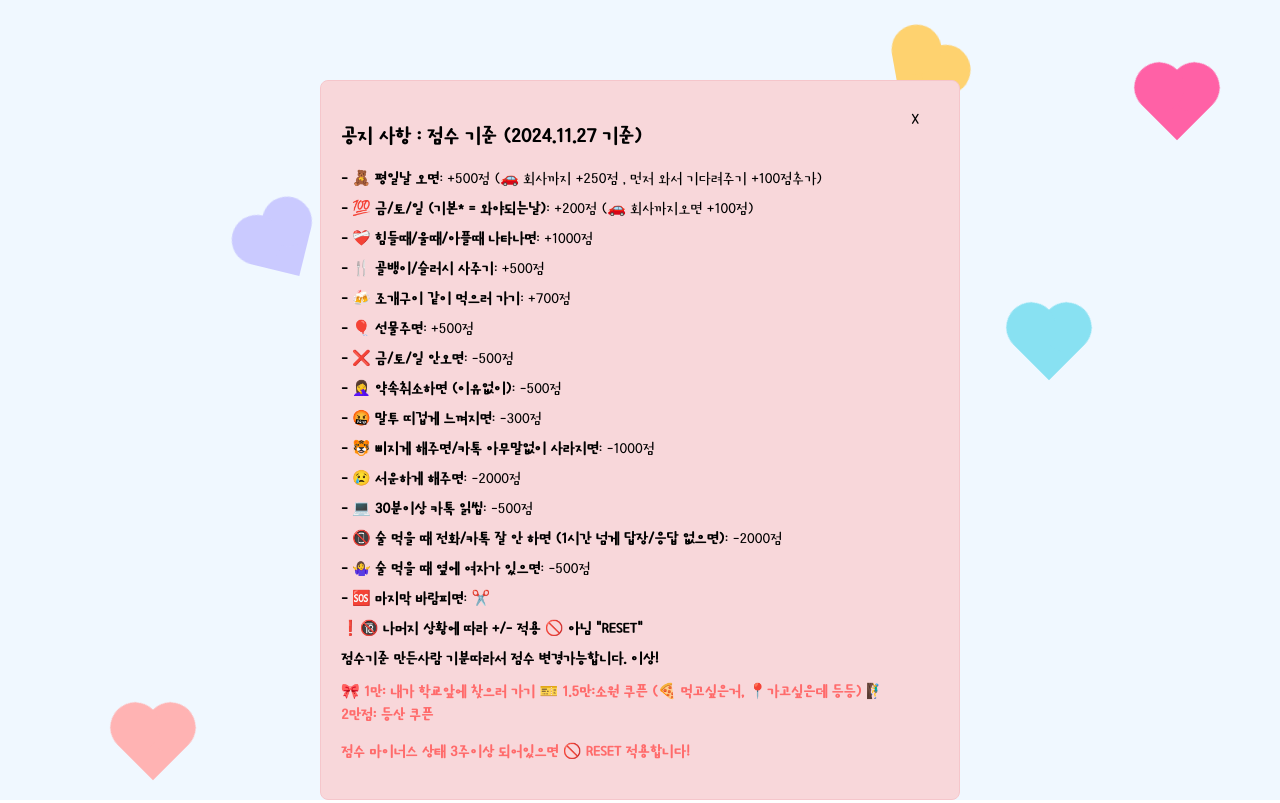
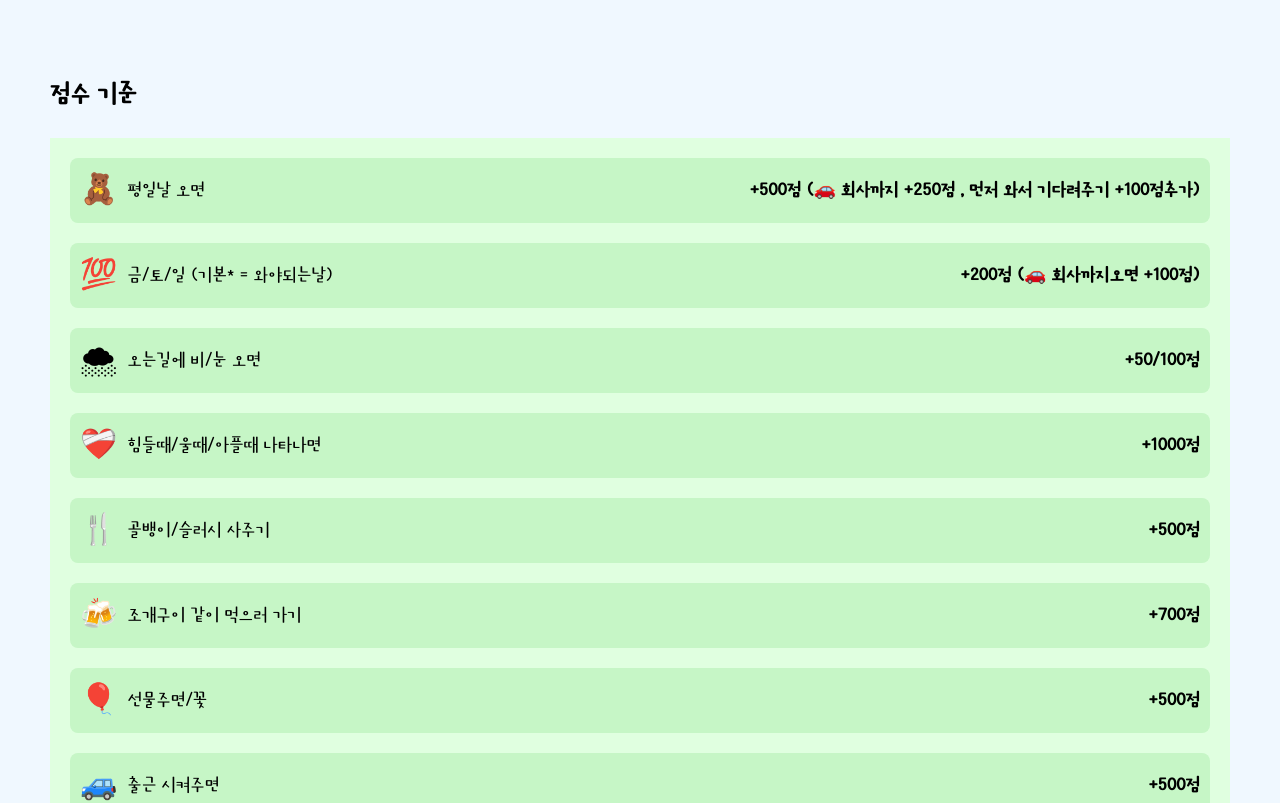
Before and after one commit to ffferncake/countdown-app, a React (Create React App) app: page /criteria in a window 1280 px wide. Shown: the top 803 px of the page. Built offline with nearby package versions, Linux system fonts and the light colour scheme.

Commit message:
score page 추가

```diff
--- a/package.json
+++ b/package.json
@@ -9,6 +9,7 @@
     "animate-heart-canvas": "^0.1.9",
     "react": "^18.3.1",
     "react-dom": "^18.3.1",
+    "react-router-dom": "^7.0.1",
     "react-scripts": "5.0.1",
     "web-vitals": "^2.1.4"
   },
--- a/src/App.css
+++ b/src/App.css
@@ -16,6 +16,7 @@ body {
   font-size: 18px;
   line-height: 1.5;
   overflow-y: auto;
+  background-color: #f0f8ff;
 }
 
 .App {
@@ -26,7 +27,6 @@ body {
   flex-direction: column;
   justify-content: center;
   align-items: center;
-  background-color: #f0f8ff;
   overflow: hidden;
   padding-left: 25px;
   padding-right: 25px;
@@ -46,11 +46,10 @@ input {
 
 button {
   font-family: "1HoonRolyPoly", sans-serif;
-  font-size: 28px;
   padding: 10px 20px;
   margin-top: 0px;
   cursor: pointer;
-  z-index: 9999;
+  z-index: 1;
 }
 
 .hearts-container {
@@ -288,3 +287,11 @@ button:focus {
   display: flex;
   align-items: center;
 }
+
+.scorePageBtn{
+  font-size: 15px;
+  background-color:darkgrey;
+  color: #f0f8ff;
+  border-radius: 4px;
+  border-color: transparent;
+}
--- a/src/App.js
+++ b/src/App.js
@@ -1,5 +1,6 @@
 import React, { useState, useCallback, useEffect } from "react";
 import "./App.css";
+import { useNavigate } from "react-router-dom";
 
 function App() {
   const [inputTime, setInputTime] = useState("");
@@ -40,6 +41,11 @@ function App() {
   ❗️🔞 나머지 상황에 따라 +/- 적용 🚫 아님 "RESET"
   점수기준 만든사람 기분따라서 점수 변경가능합니다. 이상!
   `;
+
+  const navigate = useNavigate();
+  const handleButtonClick = () => {
+    navigate("/criteria");
+  };
 
   const handleInputChange = (event) => {
     setInputTime(event.target.value);
@@ -151,6 +157,9 @@ function App() {
   return (
     <div className="App">
       <h1>카운트다운 타이머</h1>
+      <button className="scorePageBtn" onClick={handleButtonClick}>
+        점수 기준 상세 보기
+      </button>
       <input
         type="datetime-local"
         value={inputTime}
--- /dev/null
+++ b/src/ScoreCriteria.css
@@ -0,0 +1,88 @@
+/* ScoreCriteria.css */
+
+.score-criteria-container {
+  padding: 50px;
+}
+
+.score-criteria-title {
+  font-size: 25px;
+  font-weight: 700;
+}
+
+.score-criteria-table {
+  display: grid;
+  grid-template-columns: auto auto;
+  gap: 10px;
+}
+
+.score-criteria-row {
+  display: flex;
+  align-items: center;
+}
+
+.score-criteria-icon {
+  font-size: 1.5rem;
+  font-weight: bold;
+  margin-right: 10px;
+}
+
+.score-criteria-text {
+  flex: 1;
+  padding-left: 10px;
+  border-left: 2px solid #ddd;
+}
+
+.score-criteria-score {
+  font-weight: bold;
+  color: hsl(0, 0%, 0%);
+}
+
+.score-criteria-desc {
+  color: darkred;
+}
+
+.score-grid {
+  display: flex;
+  justify-content: space-between;
+}
+
+.positive-scores {
+  /* width: 50%; */
+  padding: 20px;
+  background-color: #e0ffe0; /* Light green for positive scores */
+}
+
+.negative-scores {
+  /* width: 50%; */
+  padding: 20px;
+  background-color: #ffe0e0; /* Light red for negative scores */
+}
+
+.score-item {
+  margin-bottom: 20px;
+  padding: 10px;
+  border-radius: 8px;
+  display: flex;
+  align-items: center;
+}
+
+.icon {
+  font-size: 30px;
+  margin-right: 10px;
+}
+
+.text {
+  flex: 1;
+}
+
+.score {
+  font-weight: bold;
+}
+
+.positive {
+  background-color: #c6f6c6; /* Slightly darker green for positive items */
+}
+
+.negative {
+  background-color: #f6c6c6; /* Slightly darker red for negative items */
+}
--- a/src/index.js
+++ b/src/index.js
@@ -1,17 +1,22 @@
-import React from 'react';
-import ReactDOM from 'react-dom/client';
-import './index.css';
-import App from './App';
-import reportWebVitals from './reportWebVitals';
+import React from "react";
+import ReactDOM from "react-dom/client";
+import "./index.css";
+import App from "./App";
+import ScoreCriteria from "./scoreCriteria.js";
+import reportWebVitals from "./reportWebVitals";
+import { BrowserRouter as Router, Routes, Route } from "react-router-dom";
 
-const root = ReactDOM.createRoot(document.getElementById('root'));
+const root = ReactDOM.createRoot(document.getElementById("root"));
+
 root.render(
   <React.StrictMode>
-    <App />
+    <Router>
+      <Routes>
+        <Route path="/" element={<App />} />
+        <Route path="/criteria" element={<ScoreCriteria />} />
+      </Routes>
+    </Router>
   </React.StrictMode>
 );
 
-// If you want to start measuring performance in your app, pass a function
-// to log results (for example: reportWebVitals(console.log))
-// or send to an analytics endpoint. Learn more: https://bit.ly/CRA-vitals
 reportWebVitals();
--- /dev/null
+++ b/src/scoreCriteria.js
@@ -0,0 +1,97 @@
+import React from "react";
+import "./ScoreCriteria.css";
+
+const ScoreCriteria = () => {
+  const criteria = [
+    {
+      icon: "🧸",
+      text: "평일날 오면",
+      score: "+500점 (🚗 회사까지 +250점 , 먼저 와서 기다려주기 +100점추가)",
+    },
+    {
+      icon: "💯",
+      text: "금/토/일 (기본* = 와야되는날)",
+      score: "+200점 (🚗 회사까지오면 +100점)",
+    },
+    { icon: "🌨", text: "오는길에 비/눈 오면", score: "+50/100점" },
+    { icon: "❤️‍🩹", text: "힘들때/울때/아플때 나타나면", score: "+1000점" },
+    { icon: "🍴", text: "골뱅이/슬러시 사주기", score: "+500점" },
+    { icon: "🍻", text: "조개구이 같이 먹으러 가기", score: "+700점" },
+    { icon: "🎈", text: "선물주면/꽃", score: "+500점" },
+    { icon: "🚙", text: "출근 시켜주면", score: "+500점" },
+    { icon: "🌭", text: "소세지빵 사주면", score: "+300점" },
+    { icon: "🏖", text: "바다 놀러면 ", score: "+500점" },
+    { icon: "❌", text: "금/토/일 안오면", score: "-500점" },
+    { icon: "🤦‍♀️", text: "약속취소하면 (이유없이)", score: "-500점" },
+    { icon: "🤬", text: "말투 띠겁게 느껴지면", score: "-300점" },
+    {
+      icon: "🐯",
+      text: "삐지게 해주면/카톡 아무말 없이 읽으면",
+      score: "-300점",
+    },
+    { icon: "😢", text: "서운하게 해주면", score: "-2000점" },
+    { icon: "💻", text: "30분이상 카톡 읽씹", score: "-500점" },
+    {
+      icon: "📵",
+      text: "술 먹을 때 전화/카톡 잘 안 하면 (1시간 넘게 답장/응답 없으면)",
+      score: "-2000점",
+    },
+    { icon: "🤷‍♀️", text: "술 먹을 때 옆에 여자가 있으면", score: "-500점" },
+    { icon: "🆘", text: "마지막 바람피면", score: "✂️" },
+  ];
+
+  return (
+    <div className="score-criteria-container">
+      <p className="score-criteria-title">점수 기준</p>
+      {/* <div className="score-criteria-table">
+        {criteria.map((item, index) => (
+          <div className="score-criteria-row" key={index}>
+            <div className="score-criteria-icon">{item.icon}</div>
+            <div className="score-criteria-text">{item.text}</div>
+            <div
+              className={`score ${
+                item.score.includes("-") ? "negative" : "positive"
+              }`}
+            >
+              {item.score}
+            </div>{" "}
+          </div>
+        ))}
+      </div> */}
+      <div className="positive-scores">
+        {criteria
+          .filter((item) => item.score.startsWith("+"))
+          .map((item, index) => (
+            <div key={index} className="score-item positive">
+              <div className="icon">{item.icon}</div>
+              <div className="text">{item.text}</div>
+              <div className="score">{item.score}</div>
+            </div>
+          ))}
+      </div>
+      <div className="negative-scores">
+        {criteria
+          .filter((item) => item.score.startsWith("-"))
+          .map((item, index) => (
+            <div key={index} className="score-item negative">
+              <div className="icon">{item.icon}</div>
+              <div className="text">{item.text}</div>
+              <div className="score">{item.score}</div>
+            </div>
+          ))}
+      </div>
+      <p className="score-criteria-desc">
+        {" "}
+        🎀 1만: 내가 학교앞에 찾으러 가기 🎫 1.5만:소원 쿠픈 (🍕 먹고싶은거,
+        📍가고싶은데 등등) 🧗‍♂️ 2만점: 등산 쿠픈
+      </p>
+      <p className="score-criteria-desc">
+        <strong>
+          점수 마이너스 상태 3주이상 되어있으면 🚫 RESET 적용합니다! + 소원
+        </strong>
+      </p>
+    </div>
+  );
+};
+
+export default ScoreCriteria;
```
Also changed, not shown: 1 other file (tests, documents, lock files or other folders).
